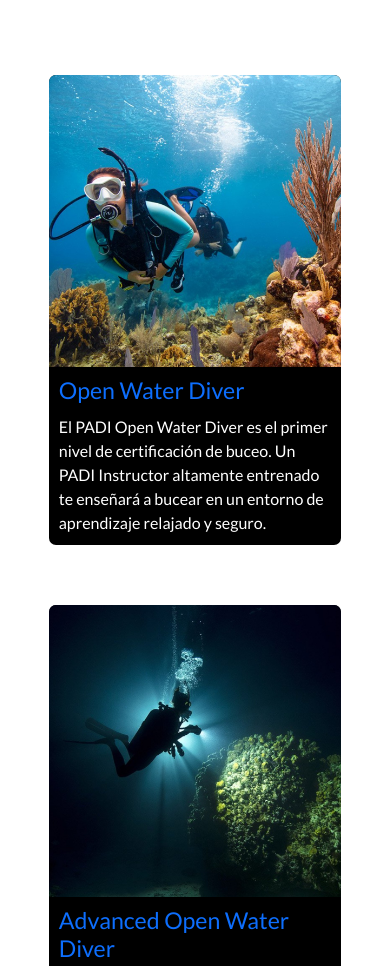
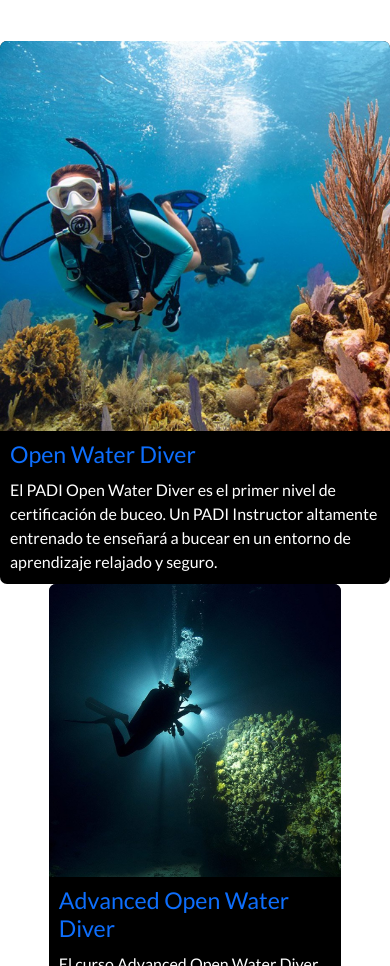
Before and after one commit to agustinpietrafesa/PF-Pietrafesa, a plain HTML site: page pages/cursos.html in a window 390 px wide. Shown: the part 725-1691 px from the top of the page. Drawn offline with nearby package versions, Linux system fonts and the light colour scheme.

Commit message:
cambio vista movil prueba 2

```diff
--- a/assets/css/style.css
+++ b/assets/css/style.css
@@ -285,6 +285,7 @@
      }
      .cursos__links{
         width: 450px;
+        margin: 30px;
          }
 
 
@@ -293,7 +294,7 @@
 
 
  .cursos__links{
-    margin: 30px;
+
     padding: 0px;
     background-color: black;
     border-radius: 7px;
--- a/pages/cursos.html
+++ b/pages/cursos.html
@@ -60,8 +60,8 @@
         </div>
     </div>
 
-    <div class="cursos__cursospadi row flex-wrap justify-content-center mt-2 m-0 p-0">
-        <div class="cursos__links col-lg-5 col-md-5 col-9 overflow-hidden">
+    <div class="cursos__cursospadi row flex-wrap justify-content-center mt-1 m-0 p-0">
+        <div class="cursos__links col-lg-5 col-md-5 col-12 overflow-hidden">
 
                 <a href="https://www.padi.com/es/cursos/open-water-diver"><img src="../assets/img/owd.jpg" class="img-fluid"  alt="Curso open-water-diver">
                 <h3>Open Water Diver</h3></a>
```
